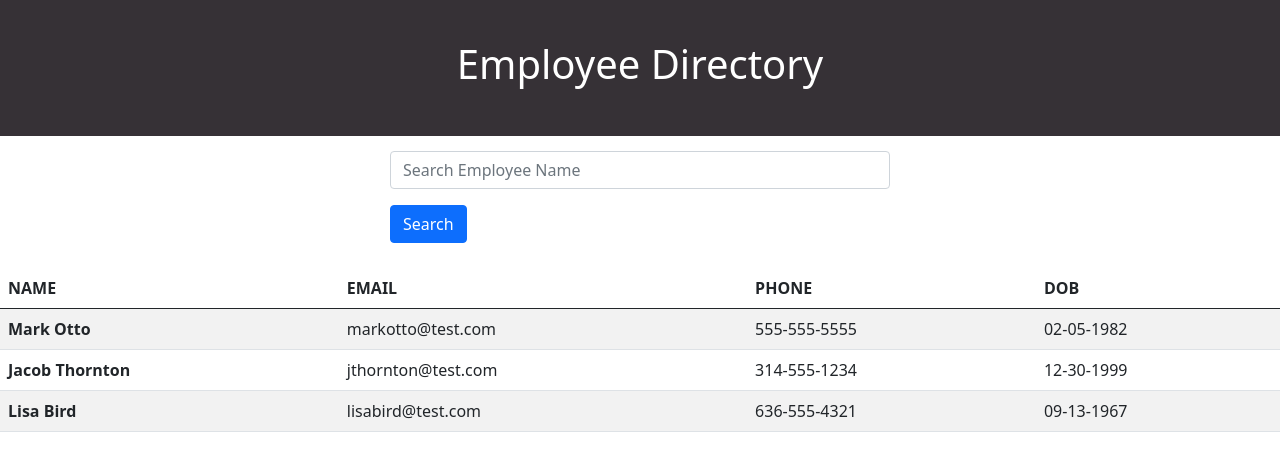
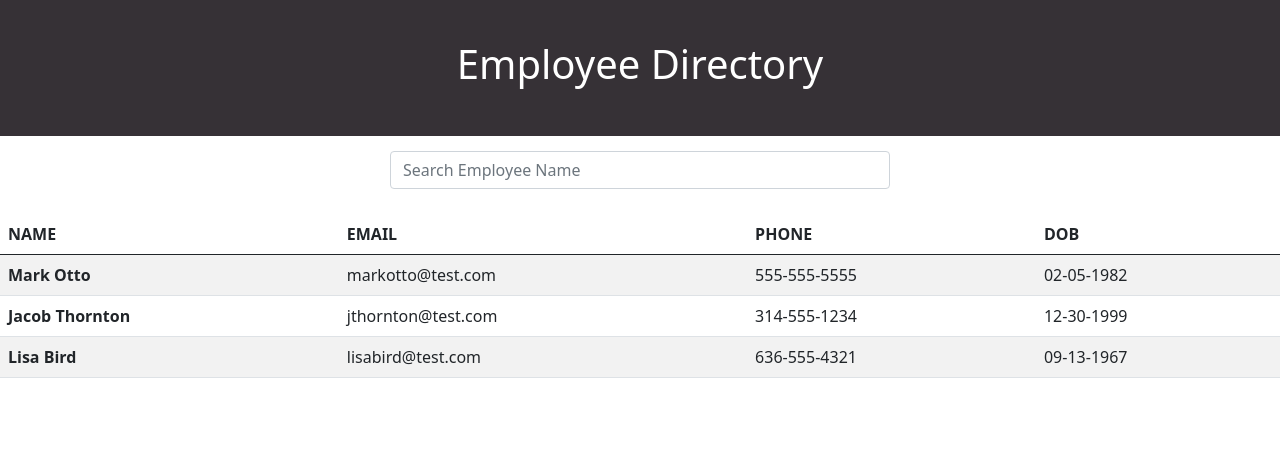
Before and after one commit to fdwootton/User-Directory, a React (Create React App) app: page / in a window 1280 px wide. Shown: the top 470 px of the page. Built offline with nearby package versions, Linux system fonts and the light colour scheme.

Commit message:
deleted button

```diff
--- a/src/components/SearchBar/index.js
+++ b/src/components/SearchBar/index.js
@@ -14,9 +14,6 @@ function SearchBar(props) {
           placeholder="Search Employee Name"
           id="search"
         />
-        <button onClick={props.handleFormSubmit} className="btn btn-primary mt-3">
-          Search
-        </button>
       </div>
     </form>
   );
```
